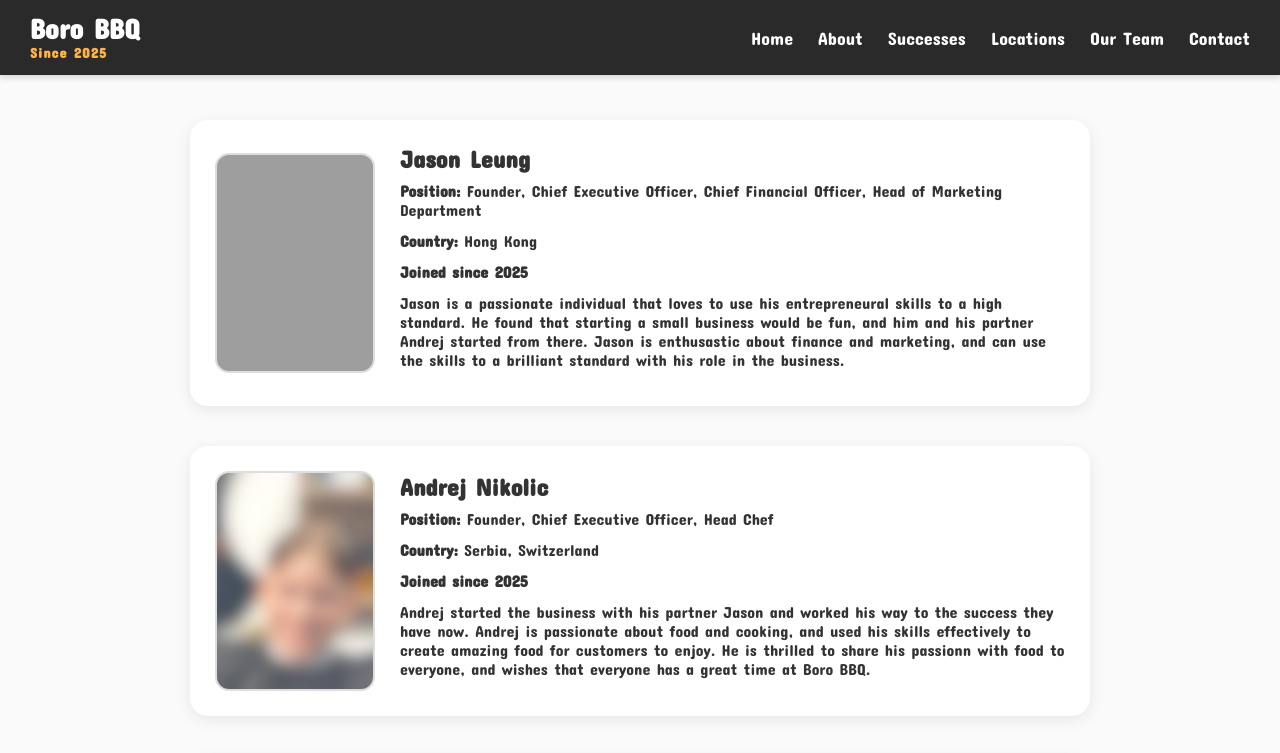
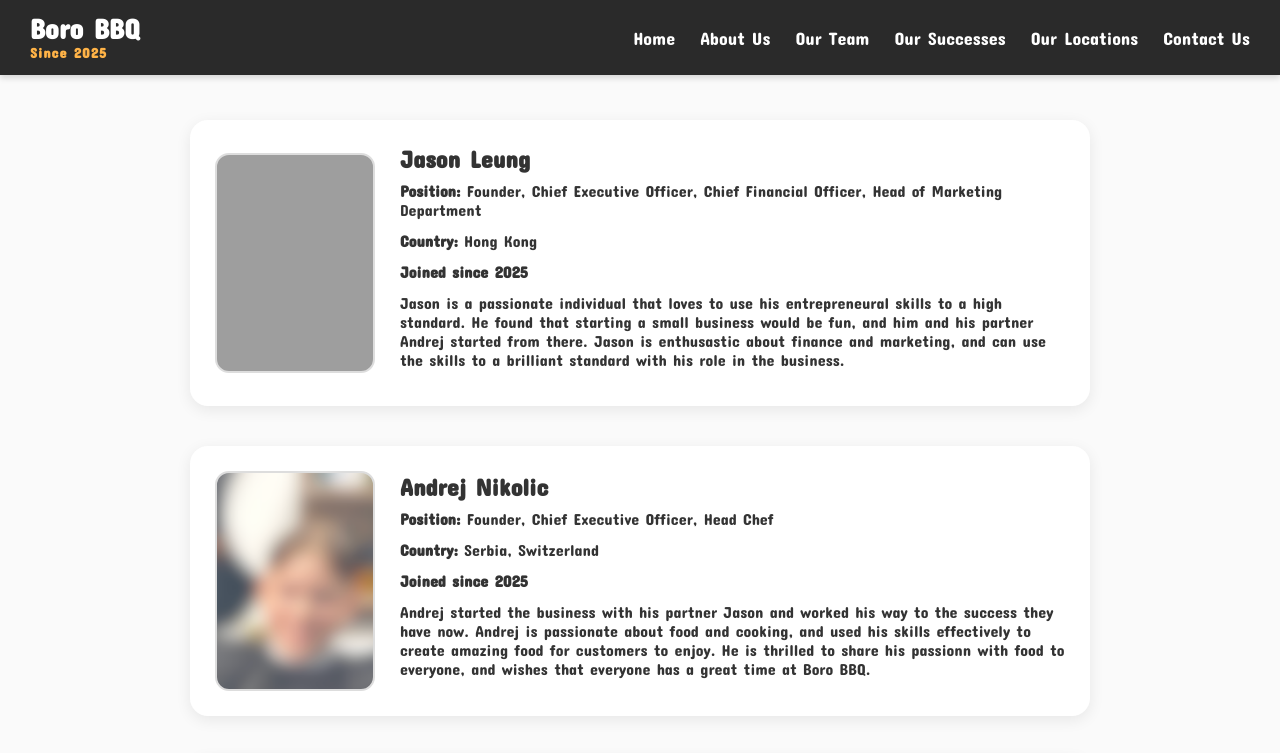
Before and after one commit to JatendoYoshi/borobbq, a plain HTML site: page team.html in a window 1280 px wide. Shown: the top 753 px of the page. Drawn offline with Linux system fonts and the light colour scheme; grey boxes are pictures that could not be loaded.

Commit message:
change format nav bar

```diff
--- a/team.html
+++ b/team.html
@@ -21,11 +21,11 @@
     </div>
     <ul>
         <li><a href="index.html">Home</a></li>
-        <li><a href="about.html">About</a></li>
-        <li><a href="successes.html">Successes</a></li>
-        <li><a href="location.html">Locations</a></li>
+        <li><a href="about.html">About Us</a></li>
         <li><a href="team.html">Our Team</a></li>
-        <li><a href="contact.html">Contact</a></li>
+        <li><a href="successes.html">Our Successes</a></li>
+        <li><a href="location.html">Our Locations</a></li>
+        <li><a href="contact.html">Contact Us</a></li>
     </ul>
 </nav>
 
```
